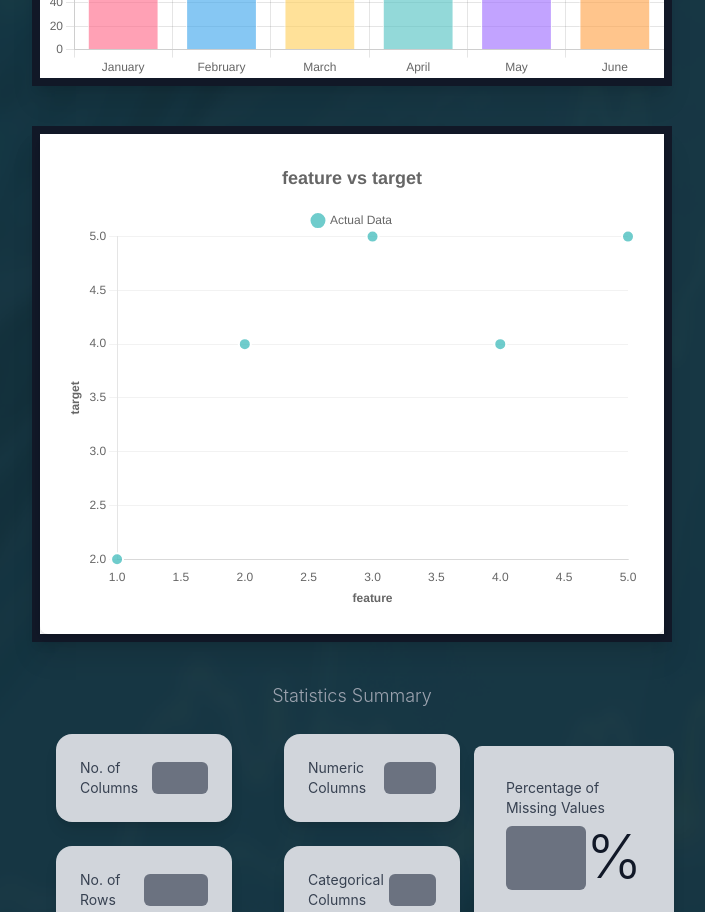
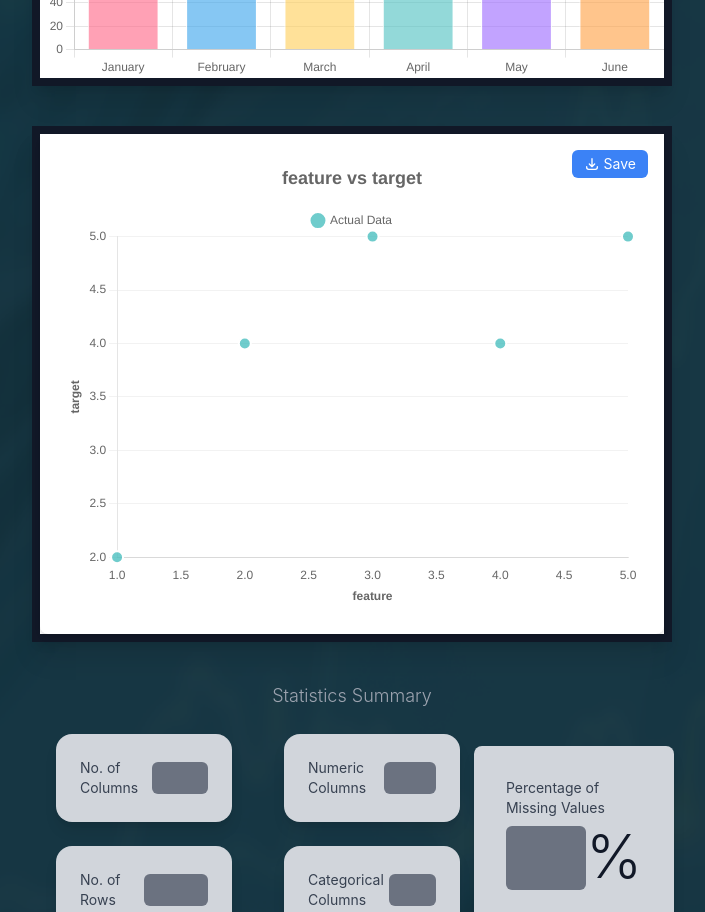
Before and after one commit to mychll31/datalysis, a React (Vite) app in the folder FrontEnd/: page /Display-Page in a window 1280 px wide. Shown: the part 1080-1992 px from the top of the page, without its empty margins (288-993 px from the left). Built offline with nearby package versions, Linux system fonts and the light colour scheme.

Commit message:
Can save graph as image

```diff
--- a/FrontEnd/src/Components/RelationshipChart.jsx
+++ b/FrontEnd/src/Components/RelationshipChart.jsx
@@ -1,4 +1,4 @@
-import React from 'react';
+import React, { useRef } from 'react';
 import {
   Chart as ChartJS,
   LinearScale,
@@ -12,6 +12,8 @@ import {
   Filler
 } from 'chart.js';
 import { Scatter, Bar } from 'react-chartjs-2';
+import * as htmlToImage from 'html-to-image';
+import { saveAs } from 'file-saver';
 
 // Register ChartJS components
 ChartJS.register(
@@ -27,6 +29,7 @@ ChartJS.register(
 );
 
 export const RelationshipChart = ({ data }) => {
+  const chartRef = useRef(null);
   const {
     plot_data,
     relationship_type,
@@ -35,6 +38,33 @@ export const RelationshipChart = ({ data }) => {
     model_performance,
     statistical_tests
   } = data;
+
+  const handleDownload = async () => {
+    if (!chartRef.current) return;
+
+    try {
+      const chartElement = chartRef.current;
+
+      // Increase quality by scaling up
+      const dataUrl = await htmlToImage.toPng(chartElement, {
+        quality: 1,
+        pixelRatio: 3,
+        backgroundColor: '#ffffff',
+        style: {
+          padding: '0px',
+          borderRadius: '8px'
+        }
+      });
+
+      // Generate filename with current date
+      const dateStr = new Date().toISOString().slice(0, 10);
+      const filename = `chart_${column_names[0]}_vs_${column_names[1]}_${dateStr}.png`;
+
+      saveAs(dataUrl, filename);
+    } catch (error) {
+      console.error('Error saving chart:', error);
+    }
+  };
 
   // Prepare data - only actual points, no trend line
   const chartData = {
@@ -135,20 +165,46 @@ export const RelationshipChart = ({ data }) => {
   };
 
   return (
-    <div className="bg-white p-6 rounded-lg shadow-md w-full h-[500px]">
+    <div className="relative bg-white p-6 rounded-lg shadow-md w-full h-[500px]">
+      {/* Download button positioned at top-right */}
+      <button
+        onClick={handleDownload}
+        className="absolute top-4 right-4 z-10 bg-blue-500 hover:bg-blue-600 text-white py-1 px-3 rounded-md text-sm flex items-center transition-colors"
+        title="Download chart as PNG"
+      >
+        <svg
+          xmlns="http://www.w3.org/2000/svg"
+          className="h-4 w-4 mr-1"
+          fill="none"
+          viewBox="0 0 24 24"
+          stroke="currentColor"
+        >
+          <path
+            strokeLinecap="round"
+            strokeLinejoin="round"
+            strokeWidth={2}
+            d="M4 16v1a3 3 0 003 3h10a3 3 0 003-3v-1m-4-4l-4 4m0 0l-4-4m4 4V4"
+          />
+        </svg>
+        Save
+      </button>
+
+      {/* Chart container with ref for capturing */}
+      <div ref={chartRef}>
         {relationship_type === 'numeric-numeric' ? (
           <Scatter
             data={chartData}
             options={options}
-          style={{ width: '100%', height: '100%' }}
+            style={{ width: '100%', height: '450px' }}
           />
         ) : (
           <Bar
             data={chartData}
             options={options}
-          style={{ width: '100%', height: '100%' }}
+            style={{ width: '100%', height: '450px' }}
           />
         )}
       </div>
+    </div>
   );
 };
--- a/package.json
+++ b/package.json
@@ -3,6 +3,8 @@
     "axios": "^1.8.4",
     "datatables.net-dt": "^2.2.2",
     "datatables.net-react": "^1.0.0",
+    "file-saver": "^2.0.5",
+    "html-to-image": "^1.11.13",
     "papaparse": "^5.5.2",
     "react": "^19.0.0",
     "react-toastify": "^11.0.5",
```
Also changed, not shown: 1 other file (tests, documents, lock files or other folders). Lines whose indentation alone changed are shown as unchanged.
